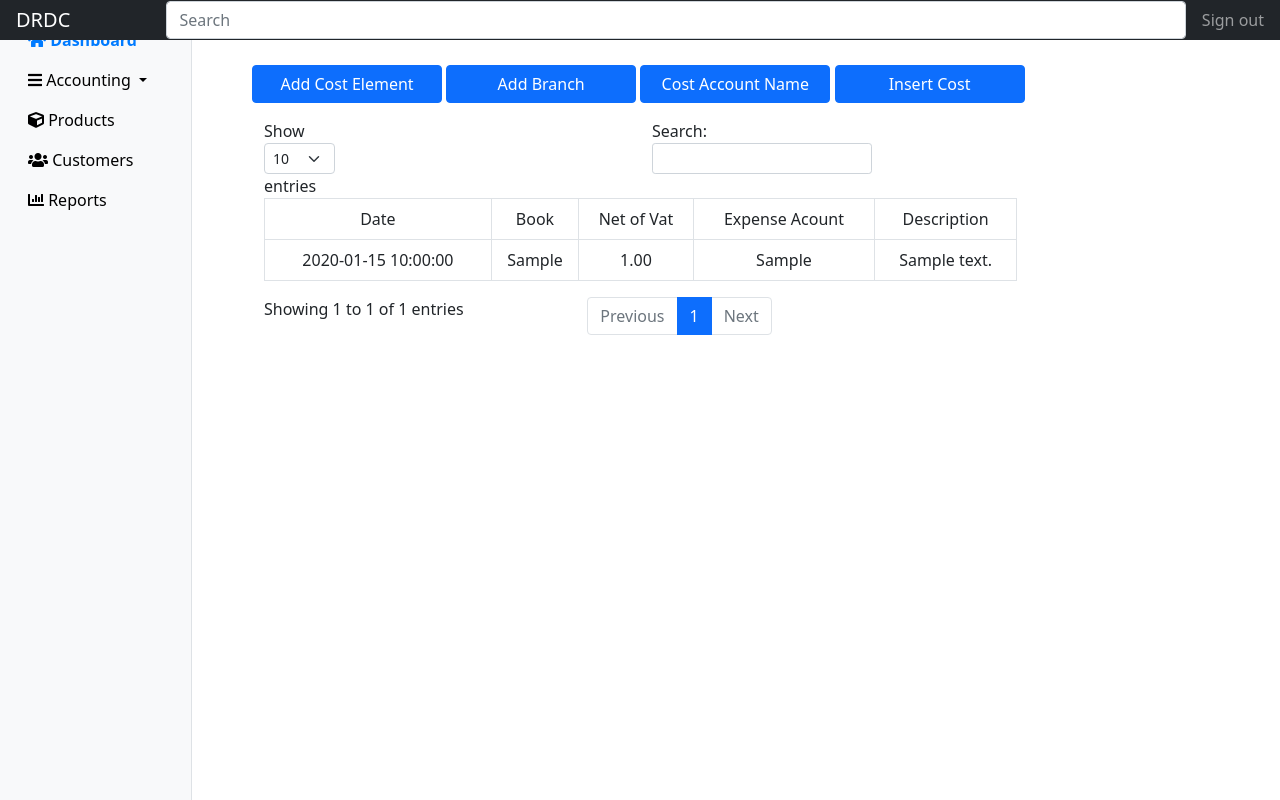
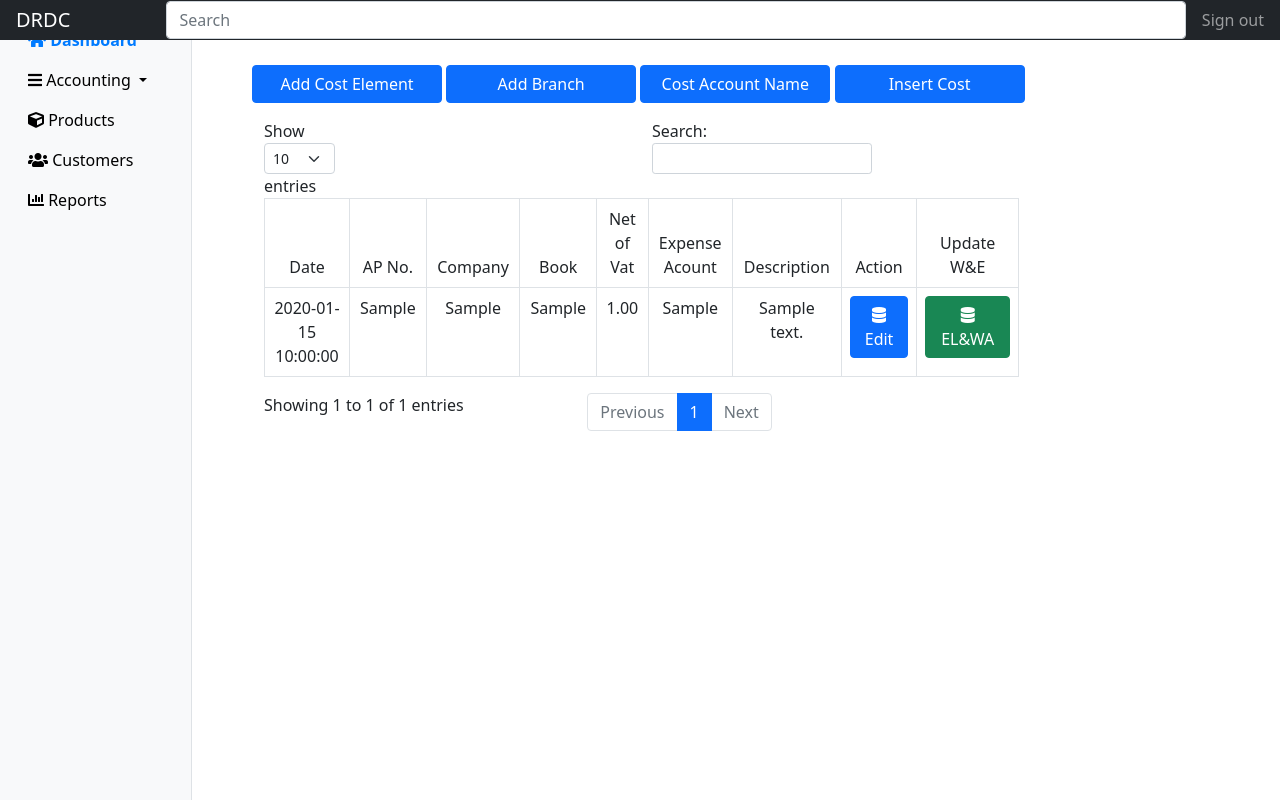
Before and after one commit to joeygracesabusido/duraville, a FastAPI app: page /insert-cost/ in a window 1280 px wide. Run offline with FastAPI, Linux system fonts and the light colour scheme; tables that the repository leaves empty hold one stand-in row (values such as "Sample post"); some libraries are stand-ins or nearby versions.

Commit message:
01.28.2024 11:51 PM

```diff
--- a/routes/admin.py
+++ b/routes/admin.py
@@ -250,7 +250,7 @@ async def insert_cost(request: Request):
                 "supplier": x.supplier,
                 "vat_reg": x.vat_reg,
                 "tin_no": x.tin_no,
-                "net_of_vat": x.net_of_vat,
+                "net_of_vat": "{:,.2f}".format(x.net_of_vat),
                 "amount_due": x.amount_due,
                 "expense_account": x.expense_account,
                 "description": x.description,
--- a/static/cost_transasction.js
+++ b/static/cost_transasction.js
@@ -81,7 +81,7 @@ function initializeAutocomplete() {
         minLength: 2,  // Minimum length of the input before triggering autocomplete
         select: function(event, ui) {
             $("#branch_insert_cost_input").val(ui.item.value);
-            if (ui.item.value === 'ELECTRICTY'){
+            if (ui.item.value === 'ELECTRICITY'){
                 // $("#insert_cost").modal("hide");
                 $("#electricity_water_form").modal("show");
             }
@@ -95,6 +95,11 @@ function initializeAutocomplete() {
 
    // Open modal and initialize autocomplete when the button is clicked
 $("#btn_insert_cost").on("click", function() {
-    $("#modal-insert-cost").modal("show");  // Adjust modal ID as needed
+    $("#modal_insert_cost").modal("show");  // Adjust modal ID as needed
     initializeAutocomplete();  // Initialize autocomplete when the modal is shown
   });
+
+
+  $(document).ready(function () {
+    $('#my_table_cost').DataTable();
+});
--- a/templates/cost/cost_transaction.html
+++ b/templates/cost/cost_transaction.html
@@ -111,10 +111,14 @@
                 <thead class="border-bottom font-weight-bold">
 
                         <td>Date</td>
+                        <td>AP No.</td>
+                        <td>Company</td>
                         <td>Book</td>
                         <td>Net of Vat</td>
                         <td>Expense Acount</td>
                         <td>Description</td>
+                        <td>Action</td>
+                        <td>Update W&E</td>
 
 
                     </tr>
@@ -125,6 +129,8 @@
                         <tr>
 
                             <td>{{list.voucher_date}}</td>
+                            <td>{{list.voucher_no}}</td>
+                            <td>{{list.company}}</td>
                             <td>{{list.book}}</td>
                             <td>{{list.net_of_vat}}</td>
                             <td>{{list.expense_account}}</td>
@@ -132,11 +138,17 @@
 
 
 
-                            <!-- <td>
-                                <a href="/update-chart-of-account/{{list.id}}"
+                            <td>
+                                <a href="#"
                                 <button type="button" class="btn btn-primary">
                                 <i class="fas fa-database"></i> Edit</button></a>
-                            </td> -->
+                            </td>
+
+                            <td>
+                              <a href="#"
+                              <button type="button" class="btn btn-success">
+                              <i class="fas fa-database"></i>EL&WA</button></a>
+                          </td>
 
 
 
@@ -264,7 +276,7 @@
   <div class="modal-dialog modal-lg" role="document">
       <div class="modal-content">
           <div class="modal-header">
-              <h5 class="modal-title" id="exampleModalLabel">Add Cost Elements</h5>
+              <h5 class="modal-title" id="exampleModalLabel">Add WATER & ELECTRICITY</h5>
               <button type="button" class="btn-close" data-bs-dismiss="modal" aria-label="Close"></button>
           </div>
           <div class="modal_electricity_water_form">
@@ -333,7 +345,7 @@
                         <h5 class="modal-title" id="exampleModalLabel">Add Cost</h5>
                         <button type="button" class="btn-close" data-bs-dismiss="modal" aria-label="Close"></button>
                     </div>
-                    <div class="modal-insert-cost">
+                    <div class="modal_insert_cost">
 
                         <div class="row g-3">
                             <div class="col-md">
@@ -430,9 +442,7 @@
 
 
 <script>
-   $(document).ready(function () {
-    $('#my_table_cost').DataTable();
-});
+
 
 </script>
 
```
